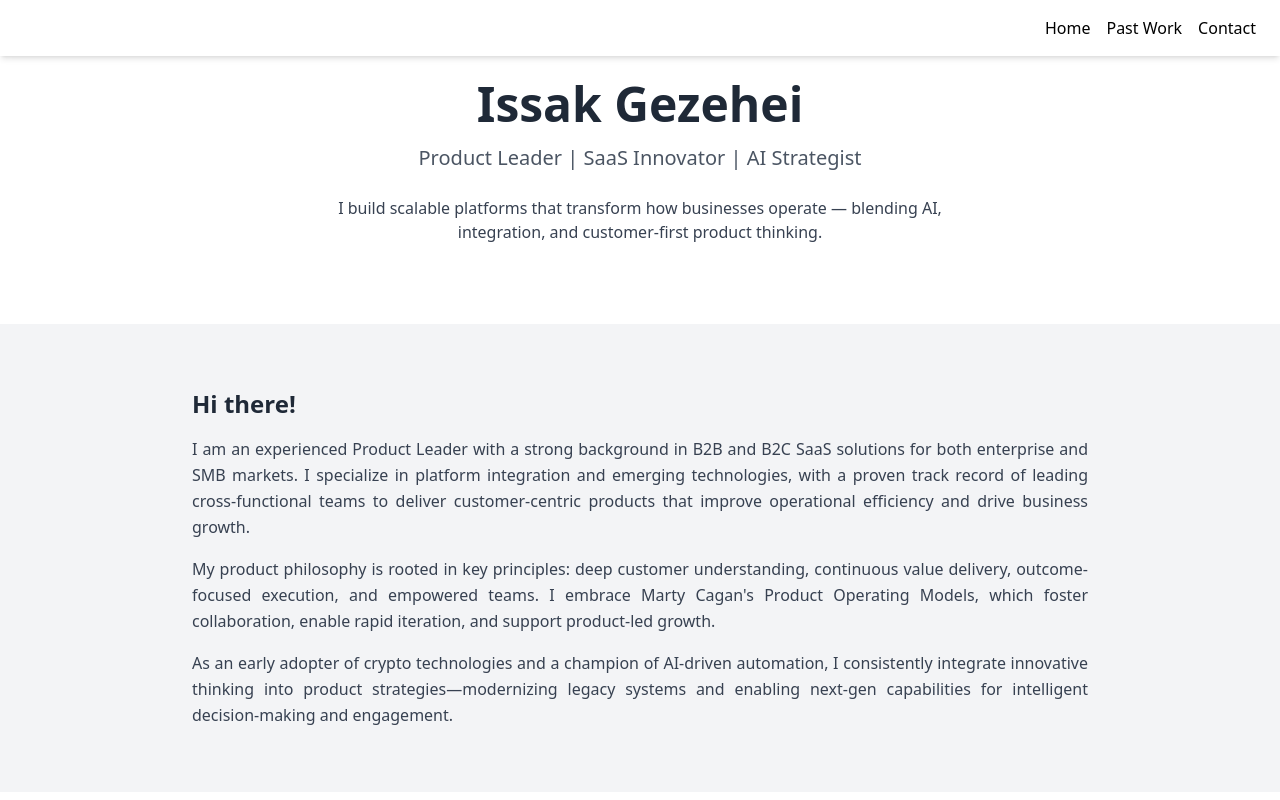
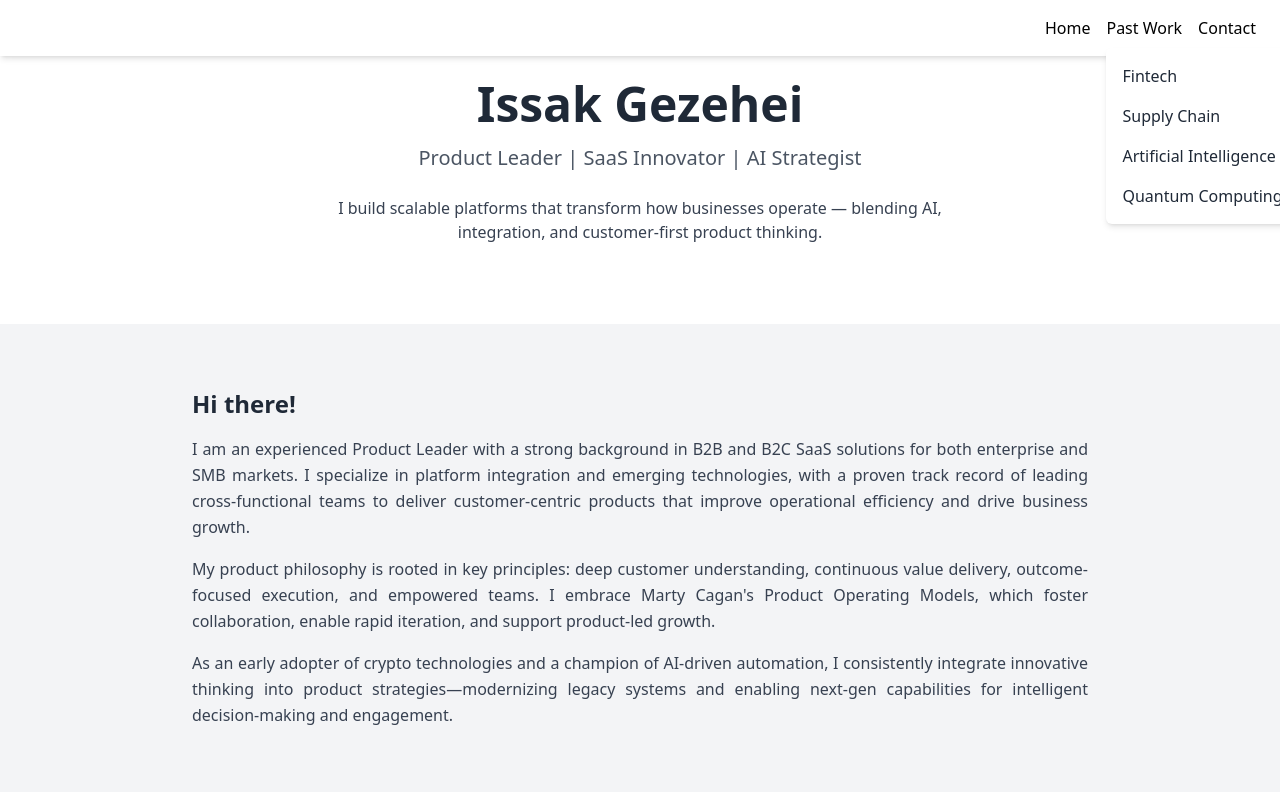
Before and after one commit to igezehei/igezehei.github.io, a plain HTML site: page index.html in a window 1280 px wide. Both pictures are taken after a click on the button "Past Work". Shown: the top 800 px of the page. Drawn offline with nearby package versions, Linux system fonts and the light colour scheme.

Commit message:
Fixed a bug with Past Work Menu

```diff
--- a/index.html
+++ b/index.html
@@ -110,6 +110,12 @@
       const dropdown = document.getElementById('mobileDropdown');
       dropdown.classList.toggle('hidden');
     });
+
+    document.getElementById('desktopDropdownToggle').addEventListener('click', (event) => {
+      event.preventDefault(); // Prevent default link behavior
+      const dropdown = document.getElementById('desktopDropdown');
+      dropdown.classList.toggle('hidden');
+    });
   </script>
 </body>
 </html>
```
